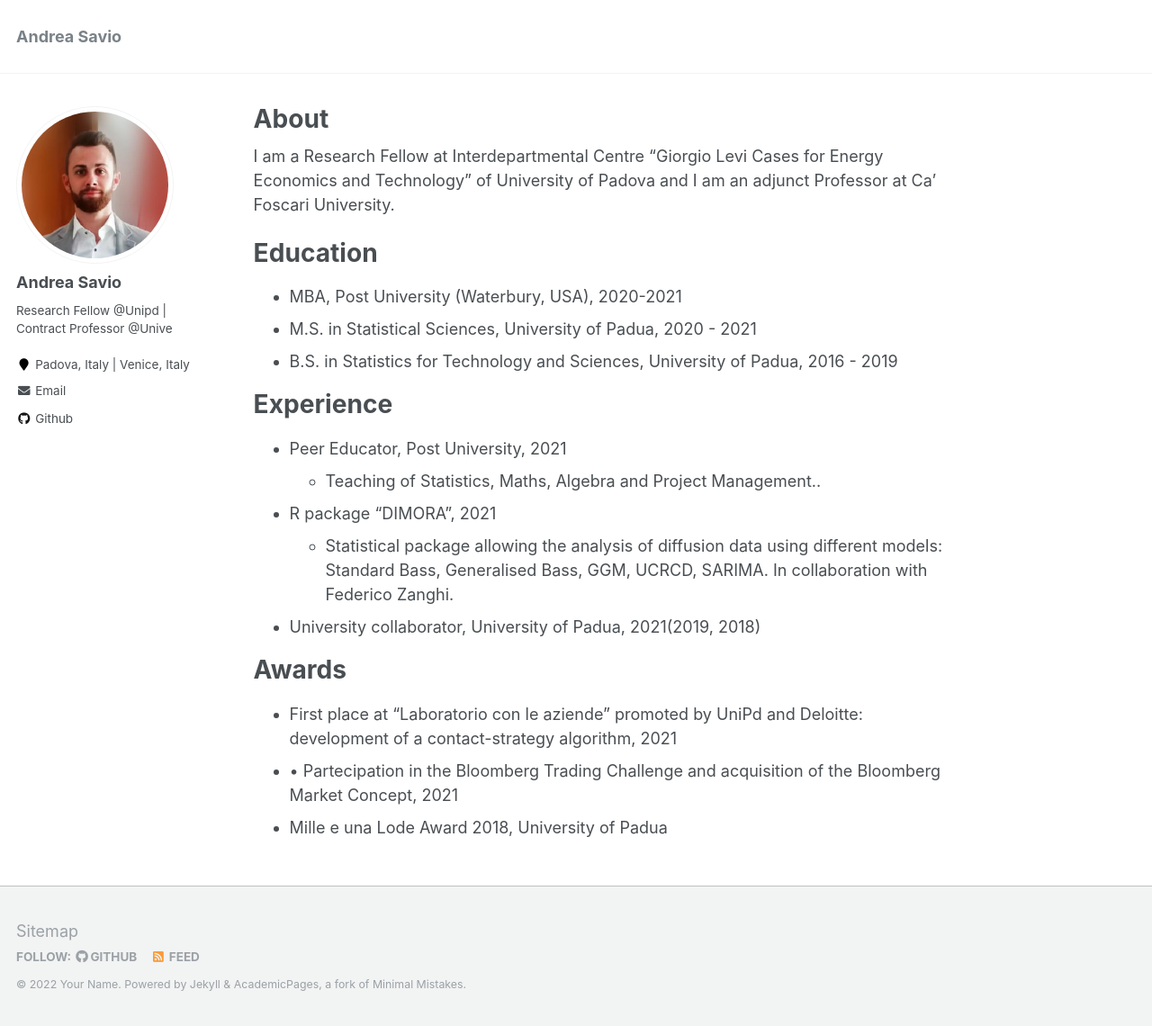
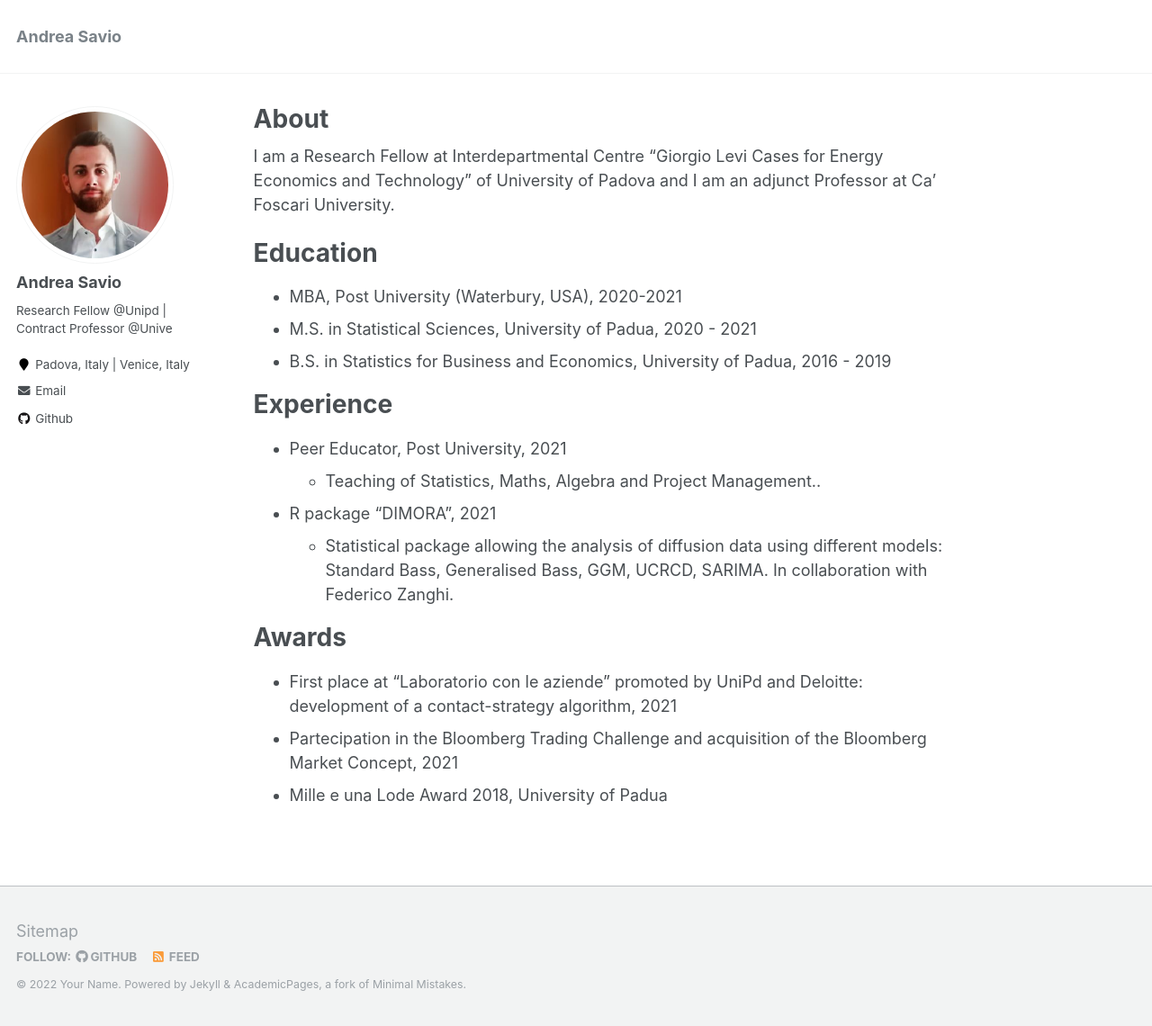
Before and after one commit to avios97/avios97.github.io, a Jekyll site: the page built from _pages/about.md, in a window 1280 px wide and 1140 px high. Shown: the whole window at 90% size. Built offline with Jekyll 4.4.1, drawn with Linux system fonts in a browser that asks for light colours.

Commit message:
Update about.md

```diff
--- a/_pages/about.md
+++ b/_pages/about.md
@@ -15,7 +15,7 @@ Education
 ======
 * MBA, Post University (Waterbury, USA), 2020-2021
 * M.S. in Statistical Sciences, University of Padua, 2020 - 2021
-* B.S. in Statistics for Technology and Sciences, University of Padua, 2016 - 2019
+* B.S. in Statistics for Business and Economics, University of Padua, 2016 - 2019
 
 Experience
 ======
@@ -26,11 +26,10 @@ Experience
 * R package "DIMORA", 2021
 	* Statistical package allowing the analysis of diffusion data using different models: Standard Bass, Generalised Bass, GGM, UCRCD, SARIMA. In collaboration with Federico Zanghi.
 
-* University collaborator, University of Padua, 2021(2019, 2018)
 
 
 Awards
 ======
  * First place at “Laboratorio con le aziende” promoted by UniPd and Deloitte: development of a contact-strategy algorithm, 2021
- * •	Partecipation in the Bloomberg Trading Challenge and acquisition of the Bloomberg Market Concept, 2021
+ * Partecipation in the Bloomberg Trading Challenge and acquisition of the Bloomberg Market Concept, 2021
  * Mille e una Lode Award 2018, University of Padua
```
